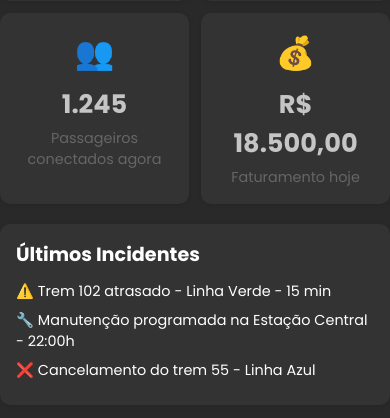
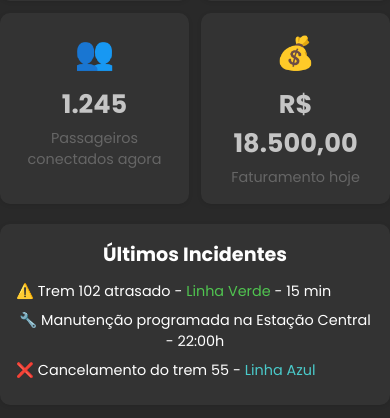
Before and after one commit to hemkdev/SA-Tremzz, a PHP site: page /html/menuadm.html in a window 390 px wide. Shown: the part 292-710 px from the top of the page. Run offline with PHP 8.4, Linux system fonts and the light colour scheme.

Commit message:
att responsive incidentes

```diff
--- a/css/menuadm.css
+++ b/css/menuadm.css
@@ -79,6 +79,7 @@ body {
     padding: 16px;
     box-shadow: 0 1px 4px rgba(0, 0, 0, 0.1);
     margin-bottom: 60px;
+    text-align: center;
         h2 {
     font-size: 1.2rem;
     margin-bottom: 12px;
@@ -92,8 +93,15 @@ body {
     display: flex;
     align-items: center;
     gap: 8px;
+
+        .linhaVerde {
+    color: rgb(80, 196, 80);
+    }
+        .linhaAzul {
+    color: rgb(74, 202, 202);
+    }
+
 }
-
 
 footer.rodape {
     background-color: rgb(41, 41, 41);
@@ -131,3 +139,12 @@ footer.rodape {
         }
     }
 }
+
+@media (min-width: 768px) {
+    .incidentes {
+        text-align: center;
+    }
+    .incidente-item {
+        justify-content: center;
+    }
+}
--- a/html/menuadm.html
+++ b/html/menuadm.html
@@ -50,9 +50,9 @@
 
         <section class="incidentes">
             <h2>Últimos Incidentes</h2>
-            <div class="incidente-item"> <span>⚠️ Trem 102 atrasado - Linha Verde - 15 min </span> </div>
+            <div class="incidente-item"> <span>⚠️ Trem 102 atrasado - <a class="linhaVerde"> Linha Verde </a> - 15 min </span> </div>
             <div class="incidente-item"> <span>🔧 Manutenção programada na Estação Central - 22:00h </span> </div>
-            <div class="incidente-item"> <span>❌ Cancelamento do trem 55 - Linha Azul </span> </div>
+            <div class="incidente-item"> <span>❌ Cancelamento do trem 55 - <a class="linhaAzul"> Linha Azul </a> </span> </div>
         </section>
     </main>
 
```
